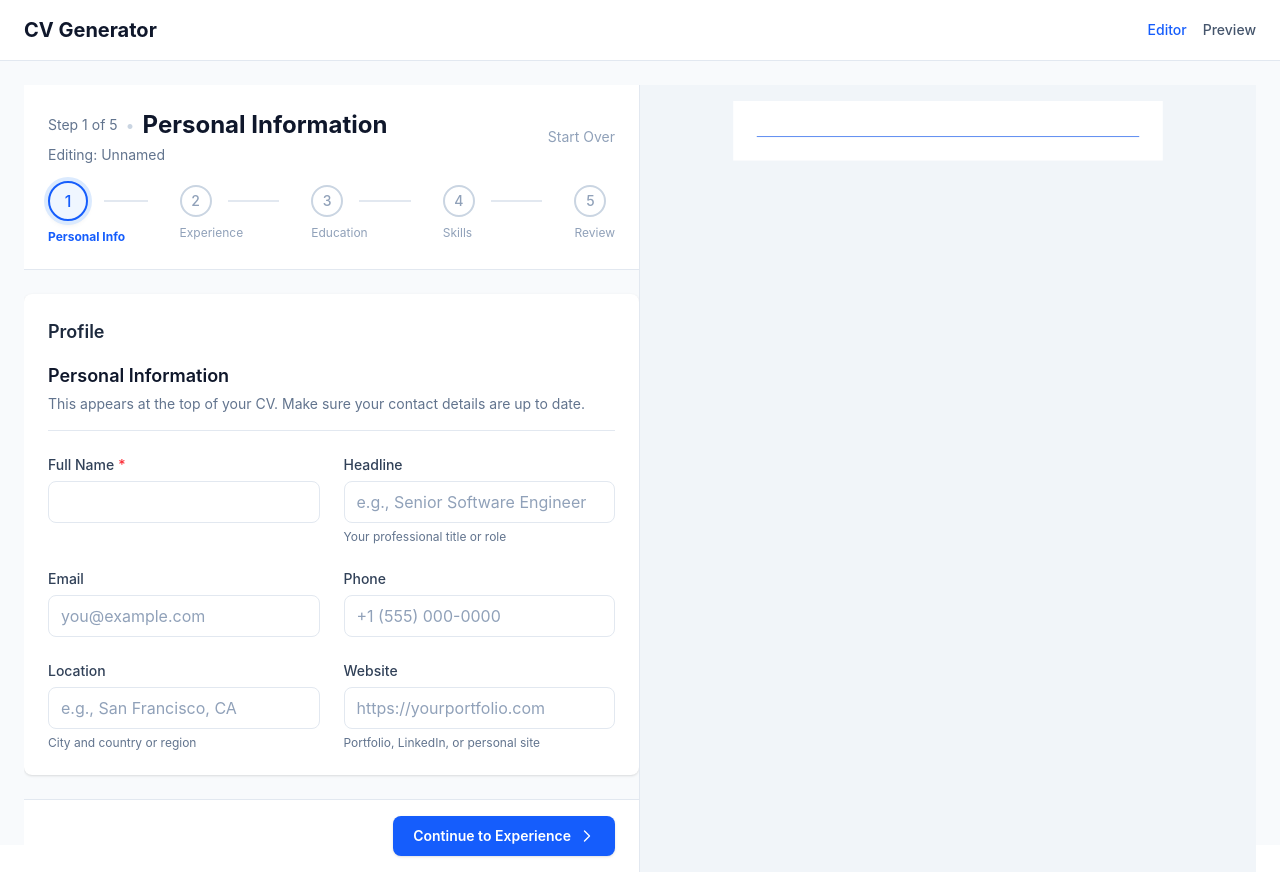
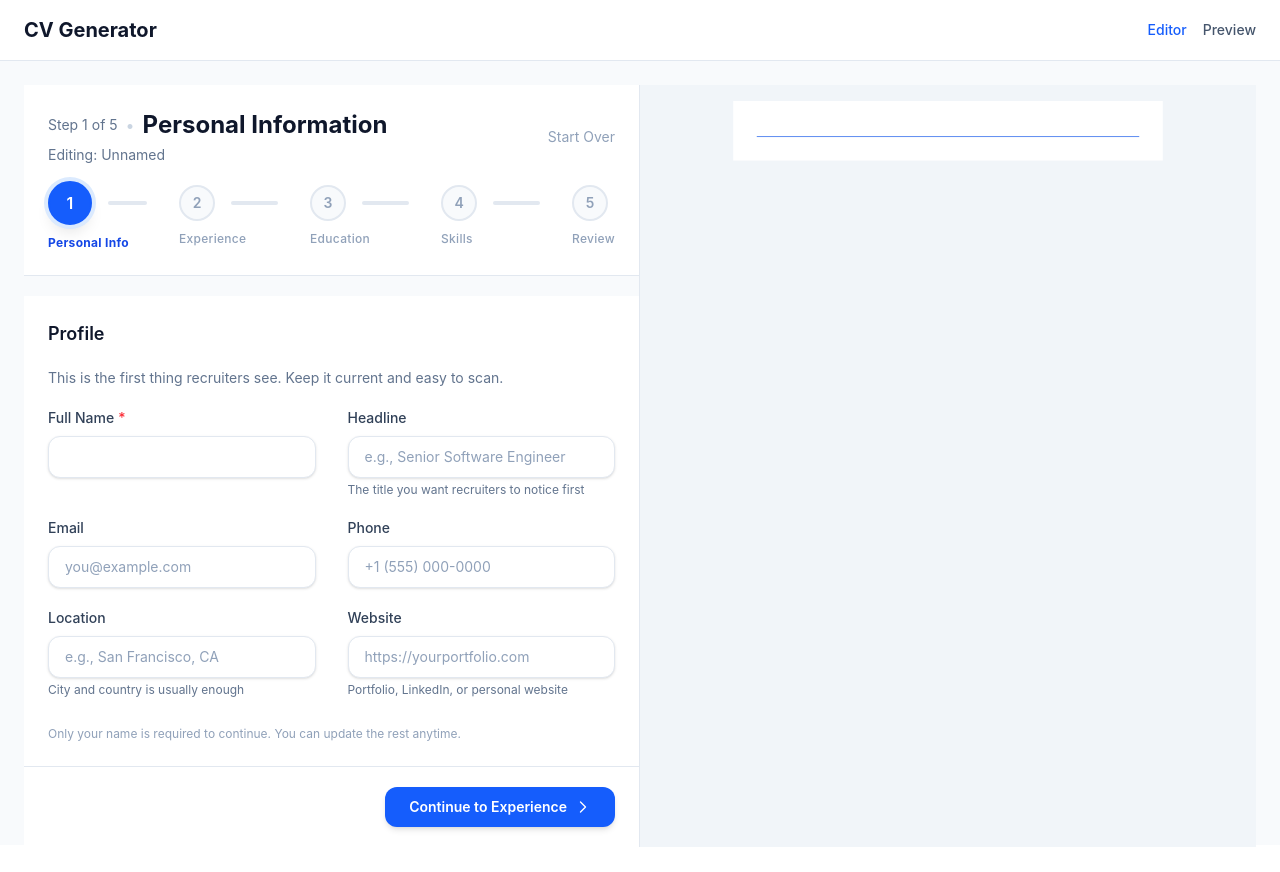
Before and after one commit to Juanfe98/cv-generation, a React (Vite) app: page /editor in a window 1280 px wide. After the commit the page ends 847 px from the top, so only its background shows below. Built offline with nearby package versions, Linux system fonts and the light colour scheme; what @react-pdf/renderer would draw is missing.

Commit message:
UI enhancements to the editor

```diff
--- a/src/features/editor/EditorPage.tsx
+++ b/src/features/editor/EditorPage.tsx
@@ -66,14 +66,14 @@ export function EditorPage() {
       </header>
 
       {/* CONTENT (flex-1, scrollable) */}
-      <main className="flex-1 overflow-auto bg-slate-50 md:py-6">
-        <div className="rounded-lg bg-white p-4 shadow-sm md:p-6">
+      <main className="flex-1 overflow-auto bg-slate-50 pt-4 md:pt-5">
+        <div className="min-h-full bg-white p-4 md:p-6">
           <WizardStepContent currentStep={currentStep} />
         </div>
       </main>
 
       {/* FOOTER (sticky action bar) */}
-      <footer className="flex-shrink-0 border-t border-slate-200 bg-white px-4 py-3 md:px-6 md:py-4">
+      <footer className="flex-shrink-0 border-t border-slate-200 bg-white px-4 py-4 md:px-6 md:py-5">
         <WizardNavigation
           onPrevious={goPrevious}
           onNext={goNext}
--- a/src/features/editor/components/ProfileSection.tsx
+++ b/src/features/editor/components/ProfileSection.tsx
@@ -8,6 +8,9 @@ import { profileSchema } from '../../../core'
 type ProfileFormInput = z.input<typeof profileSchema>
 
 const DEBOUNCE_MS = 300
+
+const inputStyles =
+  'mt-2 block w-full rounded-xl border border-slate-200 bg-white px-4 py-2.5 text-sm text-slate-900 shadow-sm transition-all duration-200 placeholder:text-slate-400 hover:border-slate-300 hover:shadow focus:border-blue-500 focus:shadow-md focus:outline-none focus:ring-4 focus:ring-blue-500/10'
 
 export function ProfileSection() {
   const { cv, updateCv } = useCv()
@@ -53,21 +56,16 @@ export function ProfileSection() {
   }, [watch, updateCv])
 
   return (
-    <div className="space-y-6">
-      {/* Section header */}
-      <div className="border-b border-slate-200 pb-4">
-        <h2 className="text-lg font-semibold text-slate-900">
-          Personal Information
-        </h2>
-        <p className="mt-1 text-sm text-slate-500">
-          This appears at the top of your CV. Make sure your contact details are up to date.
-        </p>
-      </div>
+    <div>
+      {/* Helper text */}
+      <p className="mb-5 text-sm text-slate-500">
+        This is the first thing recruiters see. Keep it current and easy to scan.
+      </p>
 
       {/* Form fields */}
-      <div className="space-y-6">
+      <div className="space-y-5">
         {/* Full Name / Headline */}
-        <div className="grid grid-cols-1 gap-4 md:grid-cols-2 md:gap-6">
+        <div className="grid grid-cols-1 gap-5 md:grid-cols-2 md:gap-8">
           <div>
             <label
               htmlFor="fullName"
@@ -80,10 +78,10 @@ export function ProfileSection() {
               id="fullName"
               type="text"
               {...register('fullName')}
-              className="mt-1.5 block w-full rounded-lg border border-slate-200 bg-white px-3 py-2 text-slate-900 placeholder:text-slate-400 focus:border-blue-500 focus:outline-none focus:ring-2 focus:ring-blue-500/20"
+              className={inputStyles}
             />
             {errors.fullName && (
-              <p className="mt-1.5 text-sm text-red-600">{errors.fullName.message}</p>
+              <p className="mt-1 text-sm text-red-600">{errors.fullName.message}</p>
             )}
           </div>
 
@@ -99,16 +97,16 @@ export function ProfileSection() {
               type="text"
               {...register('headline')}
               placeholder="e.g., Senior Software Engineer"
-              className="mt-1.5 block w-full rounded-lg border border-slate-200 bg-white px-3 py-2 text-slate-900 placeholder:text-slate-400 focus:border-blue-500 focus:outline-none focus:ring-2 focus:ring-blue-500/20"
+              className={inputStyles}
             />
-            <p className="mt-1.5 text-xs text-slate-500">
-              Your professional title or role
+            <p className="mt-1 text-xs text-slate-500">
+              The title you want recruiters to notice first
             </p>
           </div>
         </div>
 
         {/* Email / Phone */}
-        <div className="grid grid-cols-1 gap-4 md:grid-cols-2 md:gap-6">
+        <div className="grid grid-cols-1 gap-5 md:grid-cols-2 md:gap-8">
           <div>
             <label
               htmlFor="email"
@@ -121,10 +119,10 @@ export function ProfileSection() {
               type="email"
               {...register('email')}
               placeholder="you@example.com"
-              className="mt-1.5 block w-full rounded-lg border border-slate-200 bg-white px-3 py-2 text-slate-900 placeholder:text-slate-400 focus:border-blue-500 focus:outline-none focus:ring-2 focus:ring-blue-500/20"
+              className={inputStyles}
             />
             {errors.email && (
-              <p className="mt-1.5 text-sm text-red-600">{errors.email.message}</p>
+              <p className="mt-1 text-sm text-red-600">{errors.email.message}</p>
             )}
           </div>
 
@@ -140,13 +138,13 @@ export function ProfileSection() {
               type="tel"
               {...register('phone')}
               placeholder="+1 (555) 000-0000"
-              className="mt-1.5 block w-full rounded-lg border border-slate-200 bg-white px-3 py-2 text-slate-900 placeholder:text-slate-400 focus:border-blue-500 focus:outline-none focus:ring-2 focus:ring-blue-500/20"
+              className={inputStyles}
             />
           </div>
         </div>
 
         {/* Location / Website */}
-        <div className="grid grid-cols-1 gap-4 md:grid-cols-2 md:gap-6">
+        <div className="grid grid-cols-1 gap-5 md:grid-cols-2 md:gap-8">
           <div>
             <label
               htmlFor="location"
@@ -159,10 +157,10 @@ export function ProfileSection() {
               type="text"
               {...register('location')}
               placeholder="e.g., San Francisco, CA"
-              className="mt-1.5 block w-full rounded-lg border border-slate-200 bg-white px-3 py-2 text-slate-900 placeholder:text-slate-400 focus:border-blue-500 focus:outline-none focus:ring-2 focus:ring-blue-500/20"
+              className={inputStyles}
             />
-            <p className="mt-1.5 text-xs text-slate-500">
-              City and country or region
+            <p className="mt-1 text-xs text-slate-500">
+              City and country is usually enough
             </p>
           </div>
 
@@ -178,16 +176,21 @@ export function ProfileSection() {
               type="url"
               {...register('website')}
               placeholder="https://yourportfolio.com"
-              className="mt-1.5 block w-full rounded-lg border border-slate-200 bg-white px-3 py-2 text-slate-900 placeholder:text-slate-400 focus:border-blue-500 focus:outline-none focus:ring-2 focus:ring-blue-500/20"
+              className={inputStyles}
             />
-            <p className="mt-1.5 text-xs text-slate-500">
-              Portfolio, LinkedIn, or personal site
+            <p className="mt-1 text-xs text-slate-500">
+              Portfolio, LinkedIn, or personal website
             </p>
             {errors.website && (
               <p className="mt-1 text-sm text-red-600">{errors.website.message}</p>
             )}
           </div>
         </div>
+
+        {/* Reassurance note */}
+        <p className="pt-2 text-xs text-slate-400">
+          Only your name is required to continue. You can update the rest anytime.
+        </p>
       </div>
     </div>
   )
--- a/src/features/editor/wizard/WizardNavigation.tsx
+++ b/src/features/editor/wizard/WizardNavigation.tsx
@@ -22,7 +22,7 @@ export function WizardNavigation({
         type="button"
         onClick={onPrevious}
         disabled={isFirstStep}
-        className="inline-flex items-center gap-1.5 rounded-lg px-3 py-2 text-sm font-medium text-slate-600 transition-colors hover:bg-slate-100 hover:text-slate-900 disabled:pointer-events-none disabled:opacity-0"
+        className="inline-flex items-center gap-1.5 rounded-xl px-4 py-2.5 text-sm font-medium text-slate-600 transition-all duration-200 hover:bg-slate-100 hover:text-slate-900 disabled:pointer-events-none disabled:opacity-0"
       >
         <svg
           className="h-4 w-4"
@@ -40,7 +40,7 @@ export function WizardNavigation({
       {isLastStep ? (
         <Link
           to="/preview"
-          className="inline-flex items-center gap-2 rounded-lg bg-blue-600 px-5 py-2.5 text-sm font-semibold text-white shadow-sm transition-all hover:bg-blue-700 hover:shadow focus:outline-none focus:ring-2 focus:ring-blue-500 focus:ring-offset-2"
+          className="inline-flex items-center gap-2 rounded-xl bg-blue-600 px-6 py-2.5 text-sm font-semibold text-white shadow-md transition-all duration-200 hover:bg-blue-700 hover:shadow-lg focus:outline-none focus:ring-4 focus:ring-blue-500/20"
         >
           Preview CV
           <svg
@@ -57,7 +57,7 @@ export function WizardNavigation({
         <button
           type="button"
           onClick={onNext}
-          className="inline-flex items-center gap-2 rounded-lg bg-blue-600 px-5 py-2.5 text-sm font-semibold text-white shadow-sm transition-all hover:bg-blue-700 hover:shadow focus:outline-none focus:ring-2 focus:ring-blue-500 focus:ring-offset-2"
+          className="inline-flex items-center gap-2 rounded-xl bg-blue-600 px-6 py-2.5 text-sm font-semibold text-white shadow-md transition-all duration-200 hover:bg-blue-700 hover:shadow-lg focus:outline-none focus:ring-4 focus:ring-blue-500/20"
         >
           {nextStepTitle ? `Continue to ${nextStepTitle}` : 'Continue'}
           <svg
--- a/src/features/editor/wizard/WizardStepper.tsx
+++ b/src/features/editor/wizard/WizardStepper.tsx
@@ -64,20 +64,20 @@ export function WizardStepper({
                 />
                 {!isLast && (
                   <div
-                    className={`ml-4 h-0.5 flex-1 ${
-                      isCompleted ? 'bg-blue-600' : 'bg-slate-200'
+                    className={`ml-4 h-1 flex-1 rounded-full transition-colors duration-300 ${
+                      isCompleted ? 'bg-emerald-500' : 'bg-slate-200'
                     }`}
                     aria-hidden="true"
                   />
                 )}
               </div>
               <span
-                className={`mt-2 block text-xs ${
+                className={`mt-2.5 block text-xs tracking-wide ${
                   isCurrent
-                    ? 'font-bold text-blue-600'
+                    ? 'font-bold text-blue-700'
                     : isCompleted
-                      ? 'font-medium text-slate-700'
-                      : 'font-normal text-slate-400'
+                      ? 'font-semibold text-emerald-600'
+                      : 'font-medium text-slate-400'
                 }`}
               >
                 {step.shortTitle}
@@ -104,17 +104,17 @@ function StepCircle({
   onClick,
 }: StepCircleProps) {
   const baseClasses =
-    'flex items-center justify-center rounded-full font-medium transition-all focus:outline-none focus:ring-2 focus:ring-blue-500 focus:ring-offset-2'
+    'flex items-center justify-center rounded-full font-semibold transition-all duration-200 focus:outline-none focus:ring-2 focus:ring-blue-500 focus:ring-offset-2'
 
   if (isCompleted) {
     return (
       <button
         type="button"
         onClick={onClick}
-        className={`${baseClasses} h-8 w-8 bg-blue-600 text-sm text-white hover:bg-blue-700`}
+        className={`${baseClasses} h-9 w-9 bg-emerald-500 text-sm text-white shadow-sm hover:bg-emerald-600 hover:shadow-md`}
         aria-label={`Go to ${step.title} (completed)`}
       >
-        <CheckIcon className="h-4 w-4" aria-hidden="true" />
+        <CheckIcon className="h-5 w-5" aria-hidden="true" />
       </button>
     )
   }
@@ -124,7 +124,7 @@ function StepCircle({
       <button
         type="button"
         onClick={onClick}
-        className={`${baseClasses} h-10 w-10 border-2 border-blue-600 bg-blue-50 text-base text-blue-600 shadow-md ring-4 ring-blue-100`}
+        className={`${baseClasses} h-11 w-11 border-2 border-blue-600 bg-blue-600 text-base text-white shadow-lg ring-4 ring-blue-100`}
         aria-current="step"
         aria-label={`${step.title} (current step)`}
       >
@@ -137,7 +137,7 @@ function StepCircle({
     <button
       type="button"
       onClick={onClick}
-      className={`${baseClasses} h-8 w-8 border-2 border-slate-300 bg-white text-sm text-slate-400 hover:border-slate-400`}
+      className={`${baseClasses} h-9 w-9 border-2 border-slate-200 bg-slate-50 text-sm text-slate-400 hover:border-slate-300 hover:bg-white`}
       aria-label={`Go to ${step.title}`}
     >
       {step.id}
@@ -159,16 +159,16 @@ function MobileProgress({
   const progressPercent = ((currentStep - 1) / (totalSteps - 1)) * 100
 
   return (
-    <div className="space-y-2">
+    <div className="space-y-2.5">
       <div className="flex items-center justify-between">
-        <span className="text-xs text-slate-500">
+        <span className="text-xs font-medium text-slate-500">
           Step {currentStep} of {totalSteps}
         </span>
-        <span className="text-sm font-semibold text-blue-600">{title}</span>
+        <span className="text-sm font-bold text-blue-700">{title}</span>
       </div>
-      <div className="h-2 w-full overflow-hidden rounded-full bg-slate-200">
+      <div className="h-2.5 w-full overflow-hidden rounded-full bg-slate-100 shadow-inner">
         <div
-          className="h-full rounded-full bg-blue-600 transition-all duration-300"
+          className="h-full rounded-full bg-gradient-to-r from-emerald-500 to-blue-600 transition-all duration-300"
           style={{ width: `${progressPercent}%` }}
           role="progressbar"
           aria-valuenow={currentStep}
--- a/src/features/editor/wizard/steps/GettingStartedStep.tsx
+++ b/src/features/editor/wizard/steps/GettingStartedStep.tsx
@@ -6,7 +6,7 @@ export function GettingStartedStep() {
   return (
     <div className="space-y-8">
       <section>
-        <h2 className="mb-4 text-lg font-semibold text-slate-800">Profile</h2>
+        <h2 className="mb-5 text-lg font-semibold text-slate-900">Profile</h2>
         <ProfileSection />
       </section>
 
```
Also changed, not shown: src/features/editor/components/ExperienceSection.tsx (+16 -14 lines).
